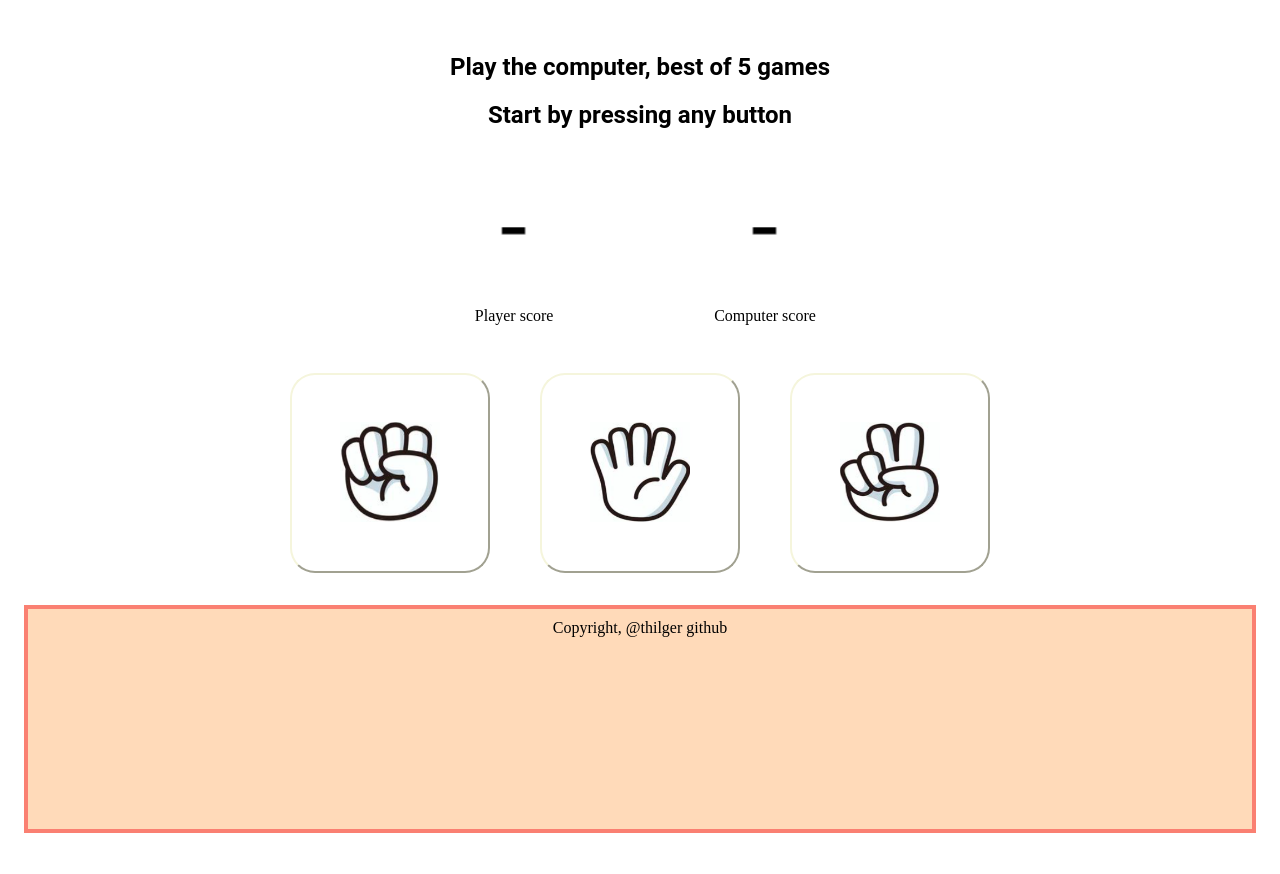
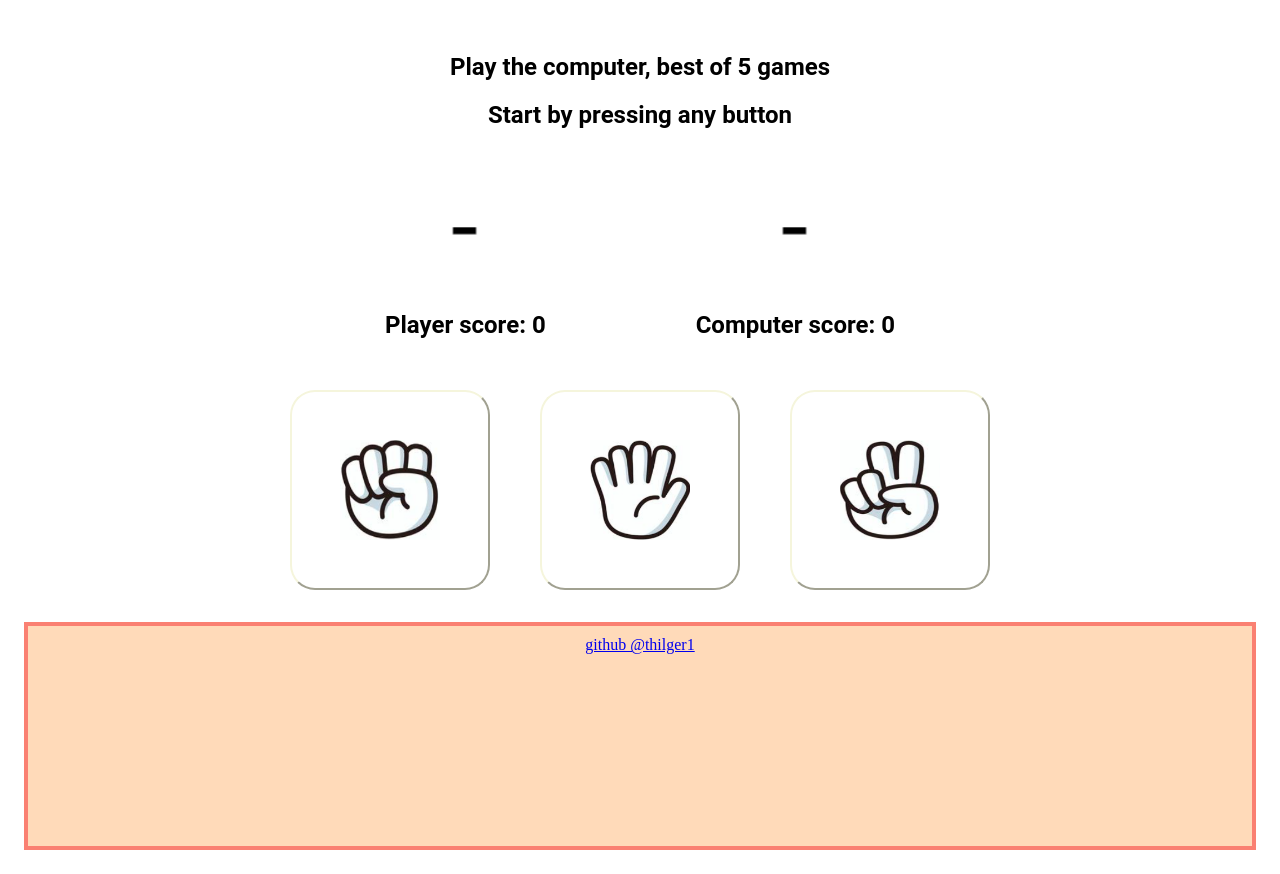
Before and after one commit to thilger1/RockPaperScissors, a plain HTML site: page index.html in a window 1280 px wide. Shown: the part 103-977 px from the top of the page. Drawn offline with Linux system fonts and the light colour scheme; a web font is replaced by a local one.

Commit message:
Anchor tag leads to github profile

```diff
--- a/index.html
+++ b/index.html
@@ -20,15 +20,15 @@
             <div class="flex-container">
                 <div class="player">
                     <img src="images/dash.PNG" class="choice" id="playerChoice">
-                    <div class="score" id="playerScore">
-                        <p>Player score</p>
-                    </div>
+                    <h2 class="score" id="playerScore">
+                        Player score: 0
+                    </h2>
                 </div>
                 <div class="player">
                     <img src="images/dash.PNG" class="choice" id="computerChoice">
-                    <div class="score" id="computerScore">
-                        <p>Computer score</p>
-                    </div>
+                    <h2 class="score" id="computerScore">
+                        Computer score: 0
+                    </h2>
                 </div>
             </div>
 
@@ -52,7 +52,8 @@
                 </div>
             </div>
             <div class="flex-container">
-                <div class="flex-item">Copyright, @thilger github</div>
+                <div class="flex-item">
+                    <a href="https://github.com/thilger1">github @thilger1</a></div>
             </div>
         </main>
         <script src="script.js"></script>
```
